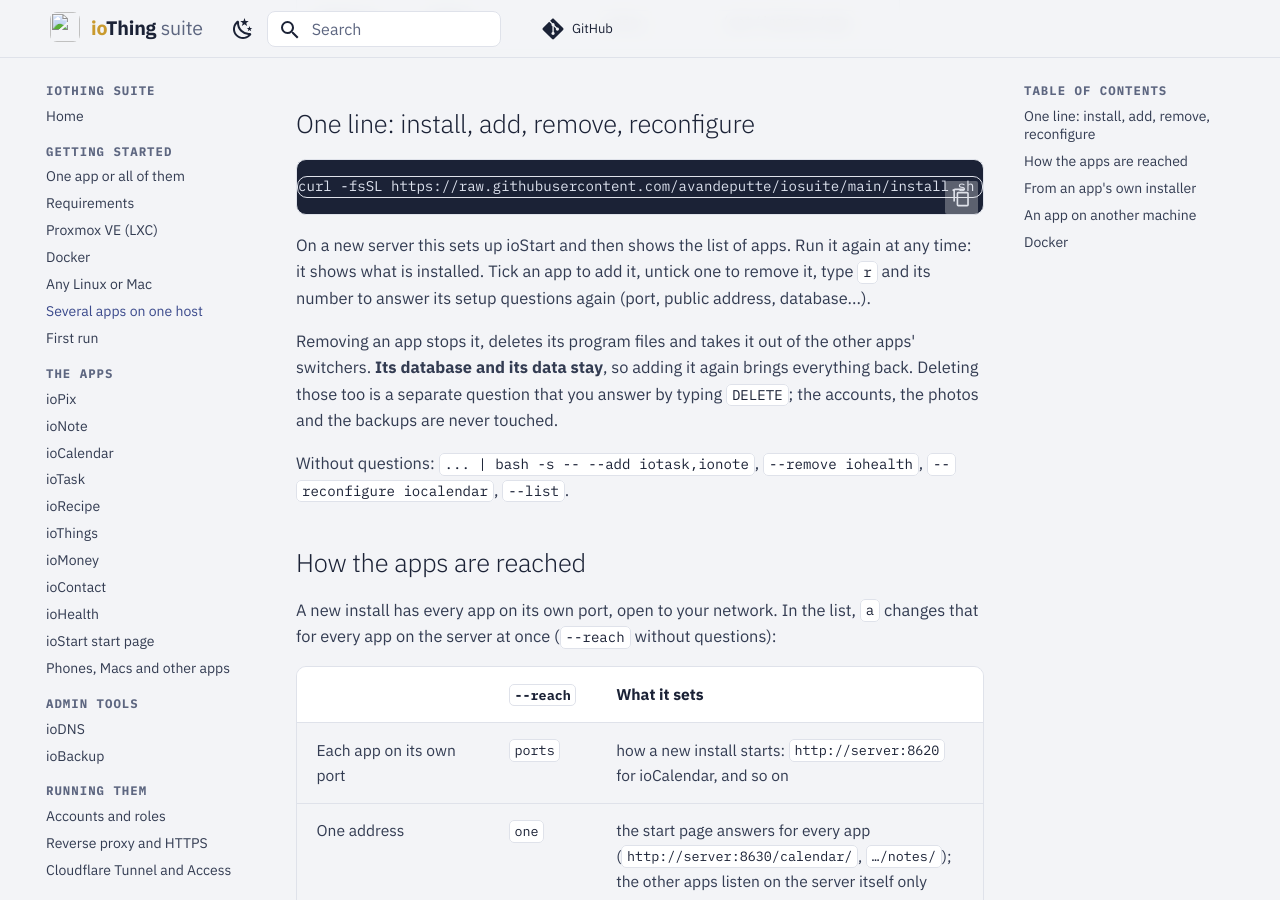
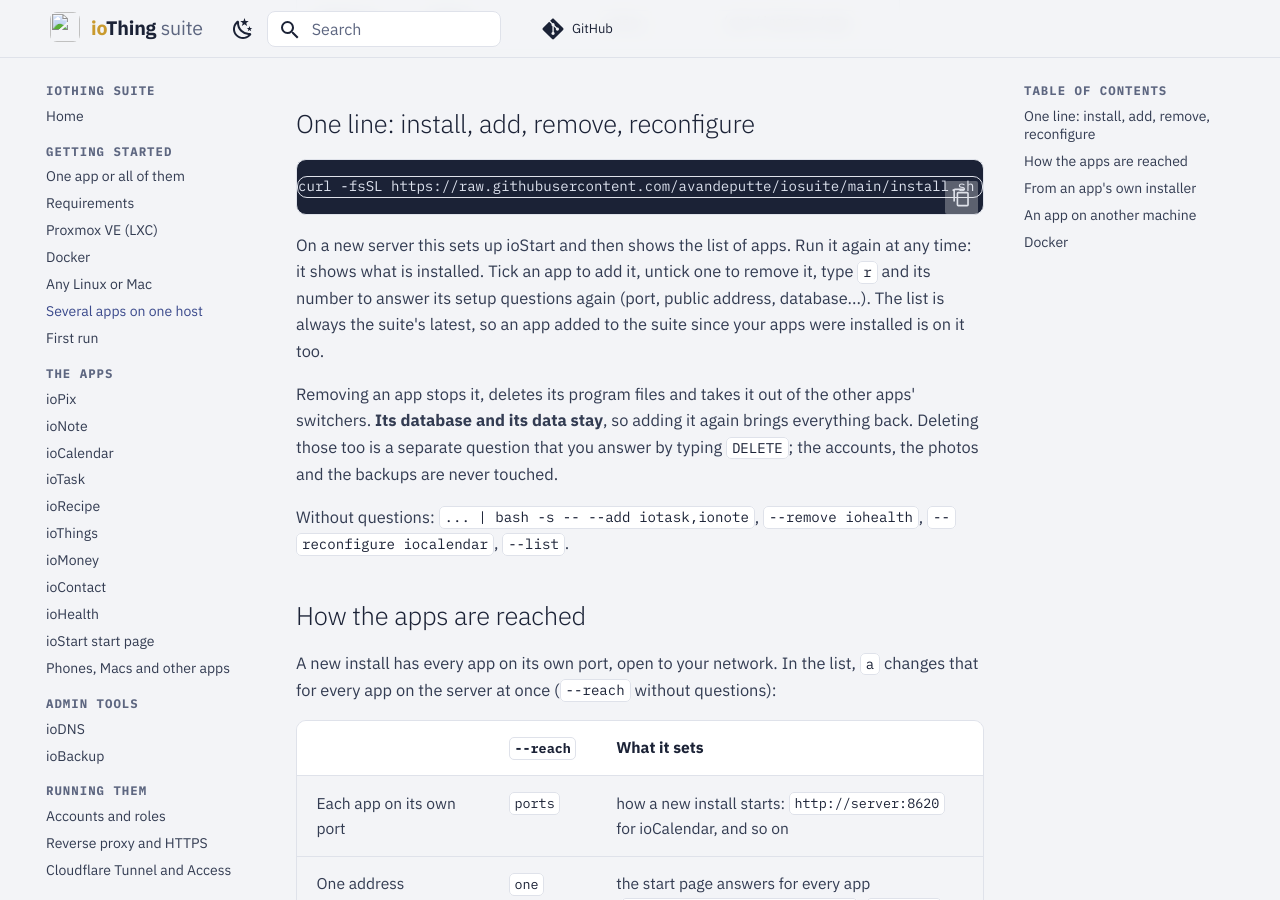
Before and after one commit to avandeputte/iosuite, an MkDocs documentation site: the page built from docs/docs/start/several-apps.md, in a window 1280 px wide and 900 px high, scrolled down 823 px. Built offline with MkDocs 1.6.1 and Material for MkDocs 9.7.7, drawn with Linux system fonts in a browser that asks for light colours; comment, search, counter and statistics services are not loaded.

Commit message:
Installer: on a server that has the suite, list the apps the suite has now
install.sh ran the list with the shared library of an app already installed, so an app added to the suite after
that (ioThings, ioMoney) was missing from it. It now fetches the suite and runs the list from the fresh library in
that app's Python (falling back to the installed list when the fetch fails). Suite 3.9.1.

Co-Authored-By: Claude Opus 5.5 <noreply@anthropic.com>
Claude-Session: https://claude.ai/code/session_016X1brnnJut53AaTmqyw1Da

```diff
--- a/docs/docs/start/several-apps.md
+++ b/docs/docs/start/several-apps.md
@@ -28,7 +28,8 @@ curl -fsSL https://raw.githubusercontent.com/avandeputte/iosuite/main/install.sh
 
 On a new server this sets up ioStart and then shows the list of apps. Run it again at any time: it shows what is
 installed. Tick an app to add it, untick one to remove it, type `r` and its number to answer its setup questions again
-(port, public address, database...).
+(port, public address, database...). The list is always the suite's latest, so an app added to the suite since your
+apps were installed is on it too.
 
 Removing an app stops it, deletes its program files and takes it out of the other apps' switchers. **Its database and
 its data stay**, so adding it again brings everything back. Deleting those too is a separate question that you answer by
```
Also changed, not shown: 2 other files.
